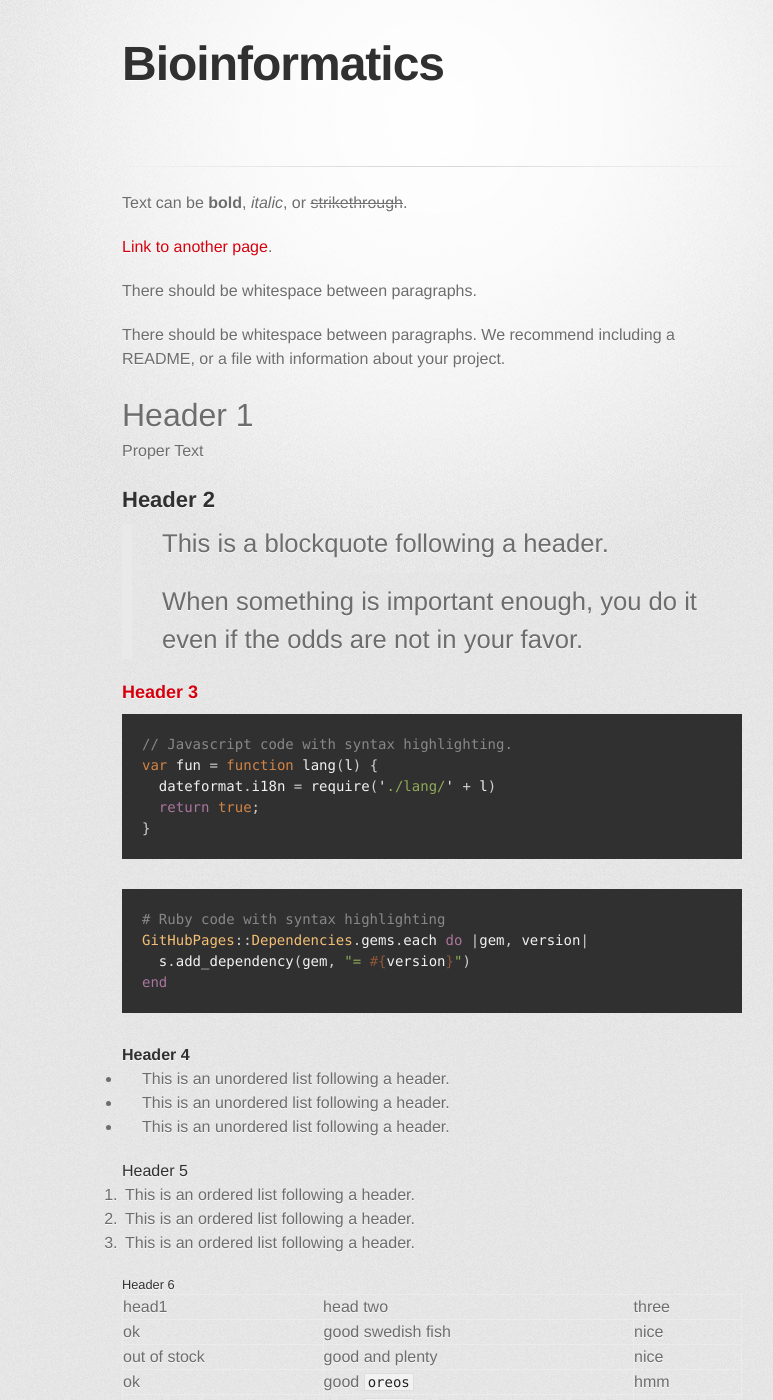
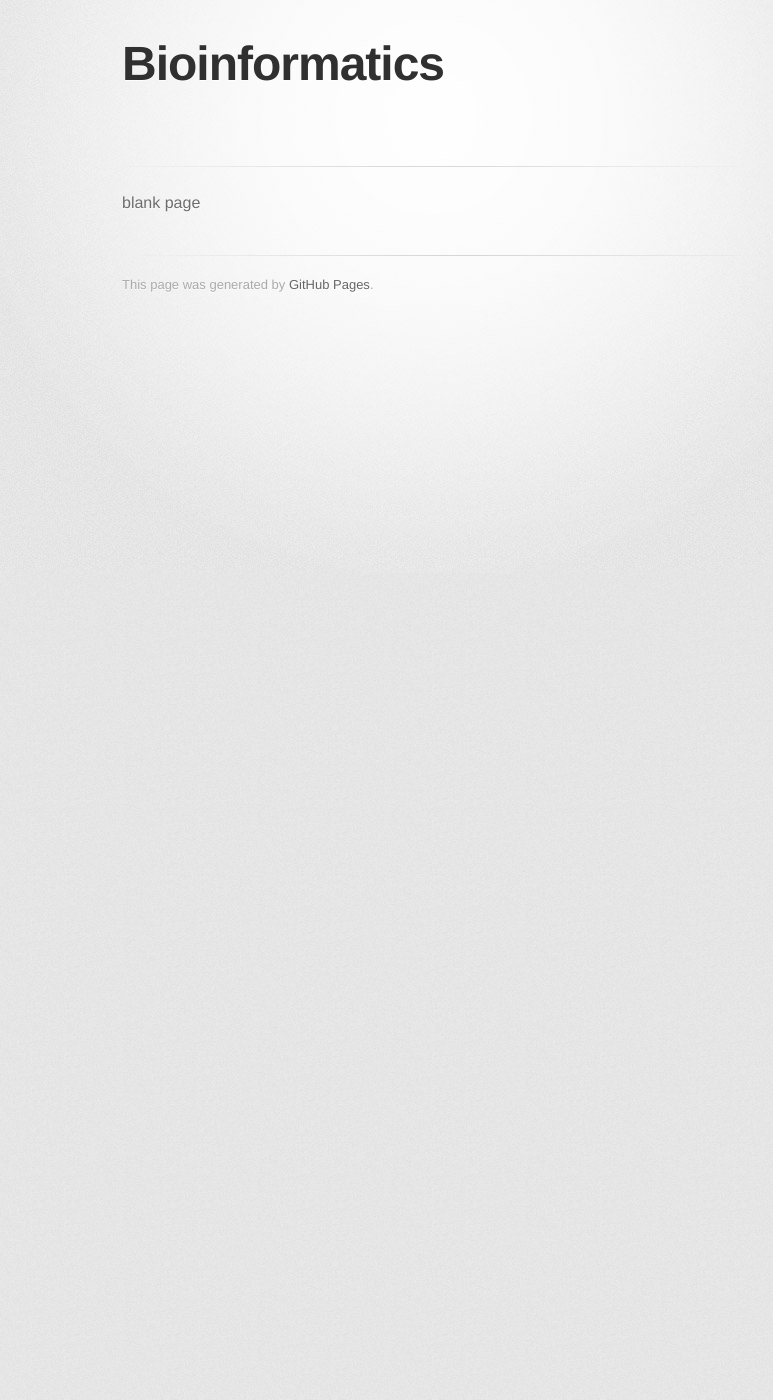
Before and after one commit to Charles765/Charles765.github.io, a Jekyll site: the page built from index.md, in a window 1280 px wide and 1400 px high. Shown: the whole window, without its empty margins (208-981 px from the left). Built offline with Jekyll 4.4.1, drawn with Linux system fonts in a browser that asks for light colours; some web fonts are replaced; the repository's description, which GitHub fills in, is left out; some of the changed text lies outside the part shown.

Commit message:
removed everything

````diff
--- a/index.md
+++ b/index.md
@@ -2,130 +2,4 @@
 layout: default
 ---
 
-Text can be **bold**, _italic_, or ~~strikethrough~~.
-
-[Link to another page](./another-page.html).
-
-There should be whitespace between paragraphs.
-
-There should be whitespace between paragraphs. We recommend including a README, or a file with information about your project.
-
-# Header 1
-
-Proper Text
-
-## Header 2
-
-> This is a blockquote following a header.
->
-> When something is important enough, you do it even if the odds are not in your favor.
-
-### Header 3
-
-```js
-// Javascript code with syntax highlighting.
-var fun = function lang(l) {
-  dateformat.i18n = require('./lang/' + l)
-  return true;
-}
-```
-
-```ruby
-# Ruby code with syntax highlighting
-GitHubPages::Dependencies.gems.each do |gem, version|
-  s.add_dependency(gem, "= #{version}")
-end
-```
-
-#### Header 4
-
-*   This is an unordered list following a header.
-*   This is an unordered list following a header.
-*   This is an unordered list following a header.
-
-##### Header 5
-
-1.  This is an ordered list following a header.
-2.  This is an ordered list following a header.
-3.  This is an ordered list following a header.
-
-###### Header 6
-
-| head1        | head two          | three |
-|:-------------|:------------------|:------|
-| ok           | good swedish fish | nice  |
-| out of stock | good and plenty   | nice  |
-| ok           | good `oreos`      | hmm   |
-| ok           | good `zoute` drop | yumm  |
-
-### There's a horizontal rule below this.
-
-* * *
-
-### Here is an unordered list:
-
-*   Item foo
-*   Item bar
-*   Item baz
-*   Item zip
-
-### And an ordered list:
-
-1.  Item one
-1.  Item two
-1.  Item three
-1.  Item four
-
-### And a nested list:
-
-- level 1 item
-  - level 2 item
-  - level 2 item
-    - level 3 item
-    - level 3 item
-- level 1 item
-  - level 2 item
-  - level 2 item
-  - level 2 item
-- level 1 item
-  - level 2 item
-  - level 2 item
-- level 1 item
-
-### Small image
-
-![Octocat](https://github.githubassets.com/images/icons/emoji/octocat.png)
-
-### Large image
-
-![Branching](https://guides.github.com/activities/hello-world/branching.png)
-
-### Test image
-<br />
-<br />
-<br />
-<br />
-<br />
-<br />
-![my_img](assets/images/image.png)
-
-### Definition lists can be used with HTML syntax.
-
-<dl>
-<dt>Name</dt>
-<dd>Godzilla</dd>
-<dt>Born</dt>
-<dd>1952</dd>
-<dt>Birthplace</dt>
-<dd>Japan</dd>
-<dt>Color</dt>
-<dd>Green</dd>
-</dl>
-
-```
-Long, single-line code blocks should not wrap. They should horizontally scroll if they are too long. This line should be long enough to demonstrate this.
-```
-
-```
-The final element.
-```
+blank page
````
